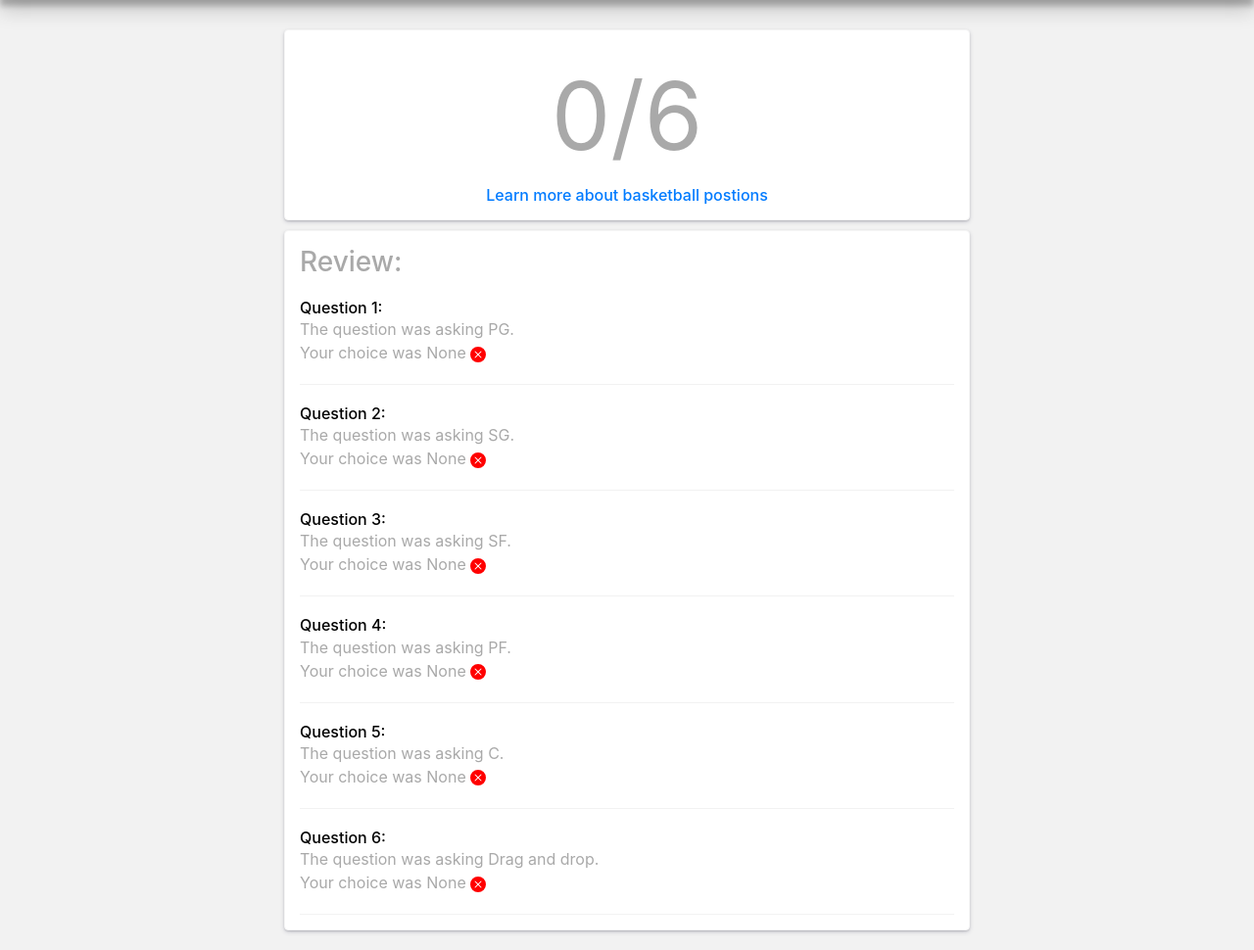
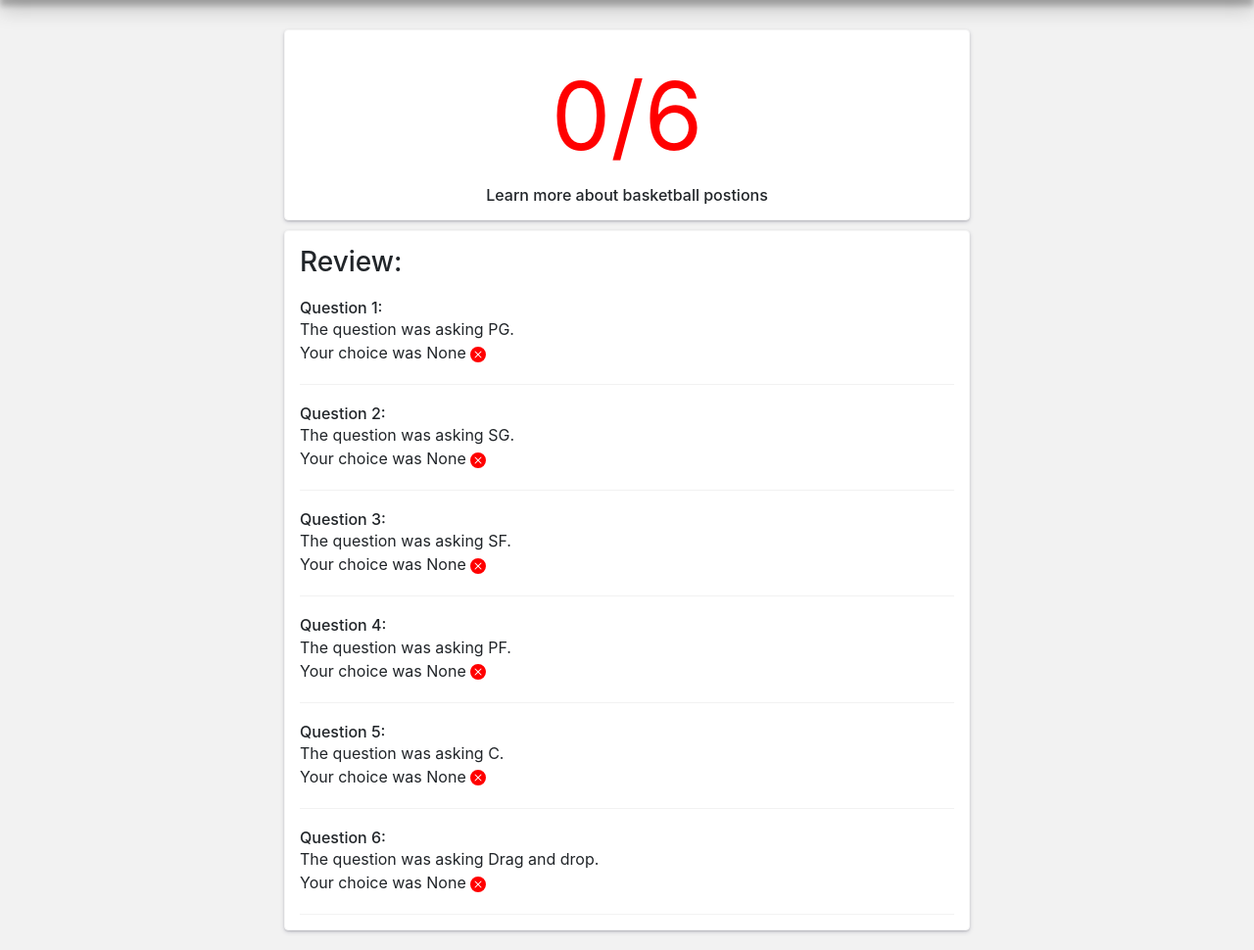
Before and after one commit to jason424217/UI-project, a Flask app: page /quiz/score in a window 1280 px wide. Shown: the part 80-1050 px from the top of the page at 98% size. Run offline with Flask 2, Linux system fonts and the light colour scheme; some libraries are stand-ins or nearby versions.

Commit message:
score page change color

```diff
--- a/static/quiz.css
+++ b/static/quiz.css
@@ -129,10 +129,10 @@ iframe {
   border-bottom: 1px solid rgb(242,242,242);
 }
 
-.darkgrey {
-  color: darkgrey;
-}
-
 .black{
   color: black;
 }
+
+.red {
+  color: red;
+}
--- a/templates/quiz_score.html
+++ b/templates/quiz_score.html
@@ -14,10 +14,10 @@
 
 
 
-    <div class="score_val quiz_card darkgrey">
+    <div class="score_val quiz_card red">
       {{score}}/6
       <div>
-        <a href='https://en.wikipedia.org/wiki/Basketball_positions' class="h6">Learn more about basketball postions </a>
+        <a href='https://en.wikipedia.org/wiki/Basketball_positions' class="h6 darkgrey">Learn more about basketball postions </a>
       </div>
     </div>
 
@@ -26,8 +26,8 @@
         <span class="h3">Review:</span> <br>
         <!--    Loop through all user choice    -->
         {% for usr_ans in usr_choice %}
-        <div class="quiz_ans darkgrey">
-            <span class="h6 black">Question {{loop.index}}:</span> <br>
+        <div class="quiz_ans">
+            <span class="h6">Question {{loop.index}}:</span> <br>
             <!--    Correct ans    -->
             The question was asking {{quiz_data[loop.index-1].position}}. <br>
             <!--    User choice    -->
```
